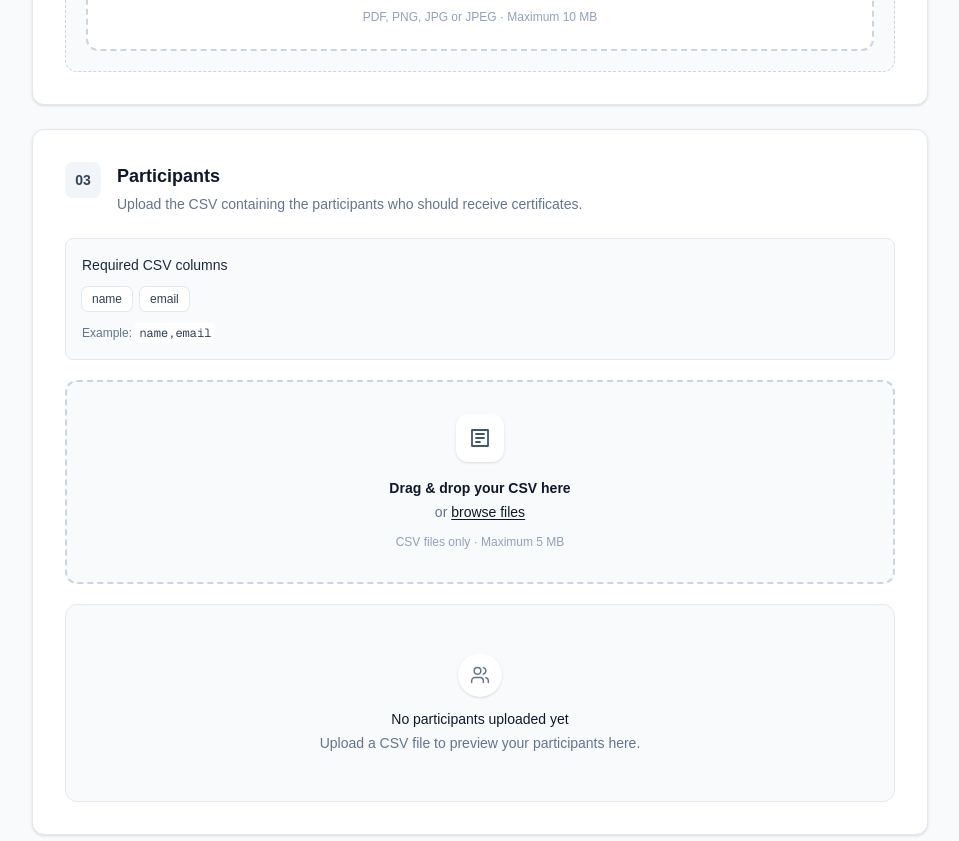
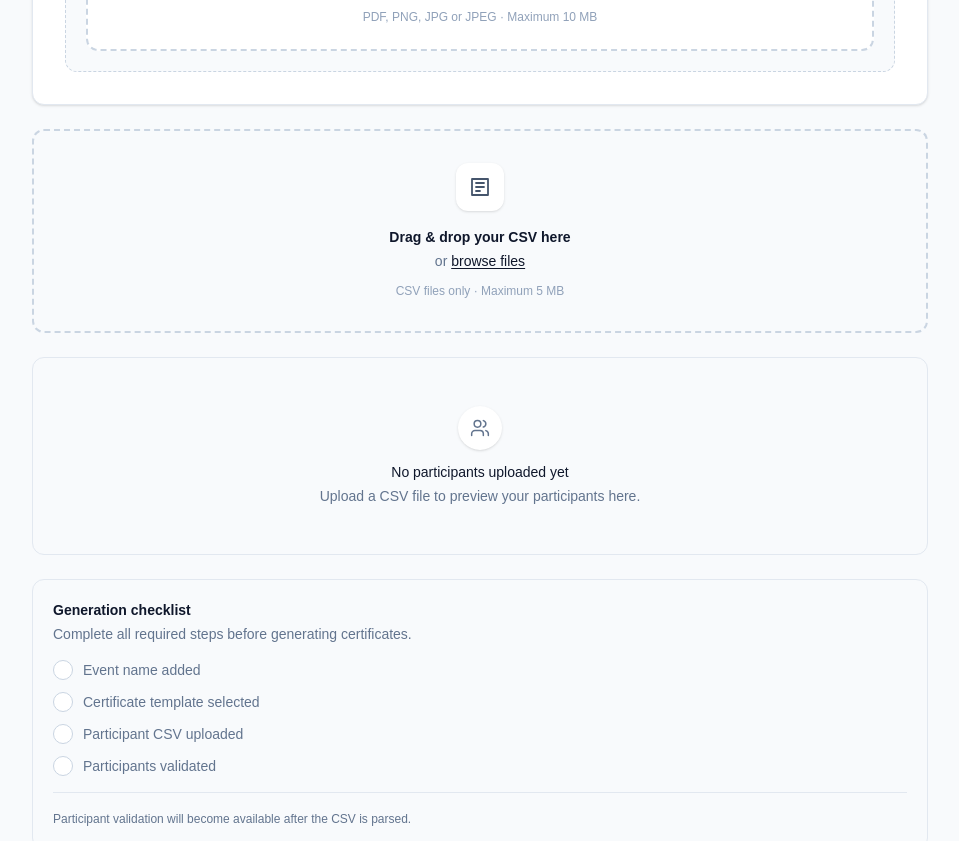
Before and after one commit to shaurya3571/certificate-generator, a Next.js app: page / in a window 1280 px wide. Shown: the part 1320-2161 px from the top of the page, without its empty margins (160-1119 px from the left). Built offline with nearby package versions, Linux system fonts and the light colour scheme.

Commit message:
feat: connect CSV parser to upload workflow

```diff
--- a/src/app/page.tsx
+++ b/src/app/page.tsx
@@ -67,7 +67,8 @@ export default function Home() {
               Certificate workspace
             </p>
 
-<h2 className="text-3xl font-bold tracking-tight text-slate-950 sm:text-4xl lg:text-5xl">              Create certificates
+            <h2 className="text-3xl font-bold tracking-tight text-slate-950 sm:text-4xl lg:text-5xl">
+              Create certificates
             </h2>
 
             <p className="mt-3 max-w-2xl text-base leading-7 text-slate-600">
@@ -75,6 +76,7 @@ export default function Home() {
               template and participant list.
             </p>
           </div>
+
           <StepIndicator />
 
           {/* Workflow */}
@@ -95,10 +97,9 @@ export default function Home() {
 
             {/* Step 03 */}
             <ParticipantsUpload
-              file={participantsFile}
               participants={participants}
+              onParticipantsChange={setParticipants}
               onFileChange={setParticipantsFile}
-              onParticipantsChange={setParticipants}
             />
 
             {/* Generation checklist */}
--- a/src/components/certificate/ParticipantsUpload.tsx
+++ b/src/components/certificate/ParticipantsUpload.tsx
@@ -1,85 +1,78 @@
 "use client";
 
-import CsvUploader from "@/components/certificate/CsvUploader";
-import ParticipantPreview from "@/components/certificate/ParticipantPreview";
+import { useState } from "react";
+
+import { parseParticipantsCsv } from "@/lib/csv/parser";
 import type { Participant } from "@/types/certificate";
+import CsvUploader from "./CsvUploader";
+import ParticipantPreview from "./ParticipantPreview";
 
 interface ParticipantsUploadProps {
-  file: File | null;
   participants: Participant[];
-  onFileChange: (file: File | null) => void;
   onParticipantsChange: (participants: Participant[]) => void;
+  onFileChange?: (file: File | null) => void;
 }
 
 export default function ParticipantsUpload({
-  file,
   participants,
+  onParticipantsChange,
   onFileChange,
-  onParticipantsChange,
 }: ParticipantsUploadProps) {
-  const handleFileChange = (newFile: File | null) => {
-    onFileChange(newFile);
+  const [errors, setErrors] = useState<string[]>([]);
+  const [isParsing, setIsParsing] = useState(false);
 
-    // When the CSV is removed, clear its participant preview.
-    if (!newFile) {
+  const handleFileChange = async (file: File | null) => {
+    onFileChange?.(file);
+
+    setErrors([]);
+    onParticipantsChange([]);
+
+    if (!file) {
+      return;
+    }
+
+    setIsParsing(true);
+
+    try {
+      const result = await parseParticipantsCsv(file);
+
+      onParticipantsChange(result.participants);
+      setErrors(result.errors);
+    } catch {
       onParticipantsChange([]);
+      setErrors(["Unable to process the CSV file."]);
+    } finally {
+      setIsParsing(false);
     }
   };
 
   return (
-    <section className="rounded-xl border border-slate-200 bg-white p-6 shadow-sm sm:p-8">
-      {/* Section heading */}
-      <div className="mb-6 flex items-start gap-4">
-        <div className="flex h-9 w-9 shrink-0 items-center justify-center rounded-lg bg-slate-100 text-sm font-semibold text-slate-700">
-          03
+    <div className="space-y-6">
+      <CsvUploader
+        file={null}
+        onFileChange={handleFileChange} />
+
+      {isParsing && (
+        <p className="text-sm text-gray-500">
+          Processing participant CSV...
+        </p>
+      )}
+
+      {errors.length > 0 && (
+        <div className="rounded-lg border border-red-200 bg-red-50 p-4">
+          <p className="mb-2 text-sm font-semibold text-red-700">
+            Please check your CSV
+          </p>
+
+          <ul className="space-y-1 text-sm text-red-600">
+            {errors.map((error, index) => (
+              <li key={`${error}-${index}`}>{error}</li>
+            ))}
+          </ul>
         </div>
+      )}
 
-        <div>
-          <h3 className="text-lg font-semibold text-slate-900">
-            Participants
-          </h3>
-
-          <p className="mt-1 text-sm text-slate-500">
-            Upload the CSV containing the participants who should receive
-            certificates.
-          </p>
-        </div>
-      </div>
-
-      {/* CSV format information */}
-      <div className="mb-5 rounded-lg border border-slate-200 bg-slate-50 p-4">
-        <p className="text-sm font-medium text-slate-800">
-          Required CSV columns
-        </p>
-
-        <div className="mt-3 flex flex-wrap gap-2">
-          <span className="rounded-md bg-white px-2.5 py-1 text-xs font-medium text-slate-700 ring-1 ring-slate-200">
-            name
-          </span>
-
-          <span className="rounded-md bg-white px-2.5 py-1 text-xs font-medium text-slate-700 ring-1 ring-slate-200">
-            email
-          </span>
-        </div>
-
-        <p className="mt-3 text-xs leading-5 text-slate-500">
-          Example:{" "}
-          <code className="rounded bg-white px-1 py-0.5 text-slate-700">
-            name,email
-          </code>
-        </p>
-      </div>
-
-      {/* CSV uploader */}
-      <CsvUploader
-        file={file}
-        onFileChange={handleFileChange}
-      />
-
-      {/* Participant preview */}
-      <div className="mt-5">
-        <ParticipantPreview participants={participants} />
-      </div>
-    </section>
+      <ParticipantPreview participants={participants} />
+    </div>
   );
 }
```
Also changed, not shown: src/lib/csv/parser.ts (renamed from src/lib/parser.ts).
